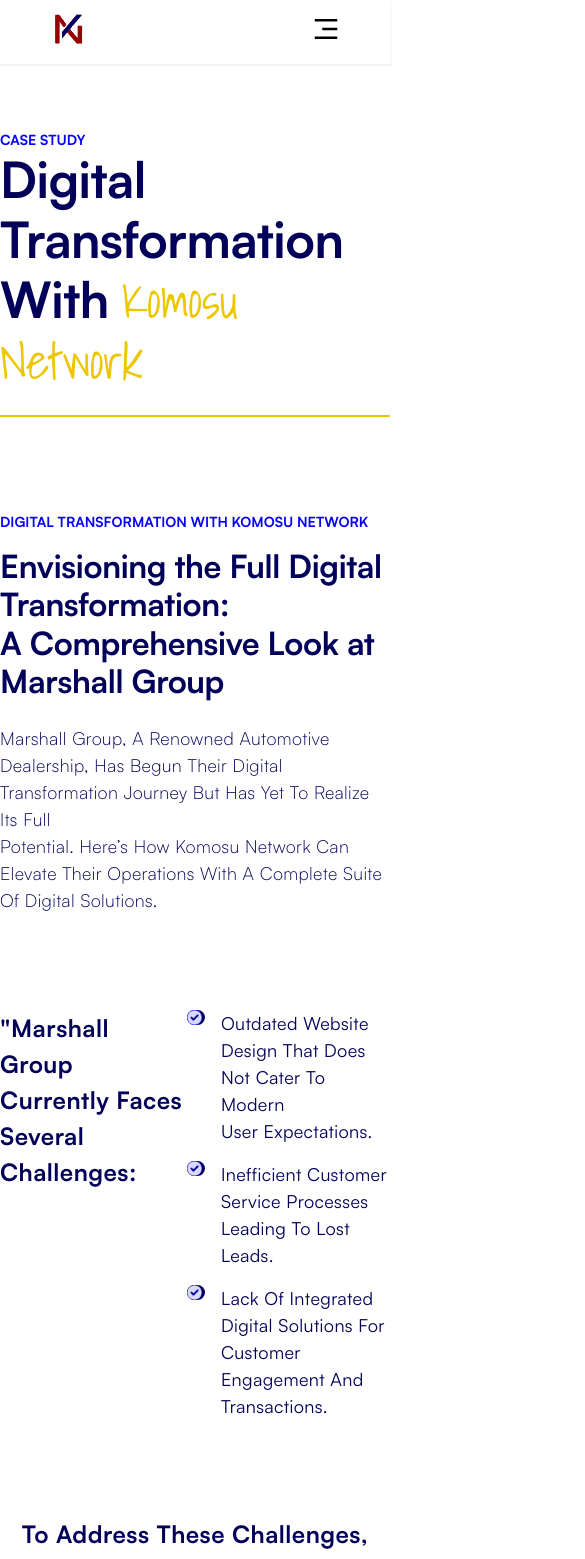
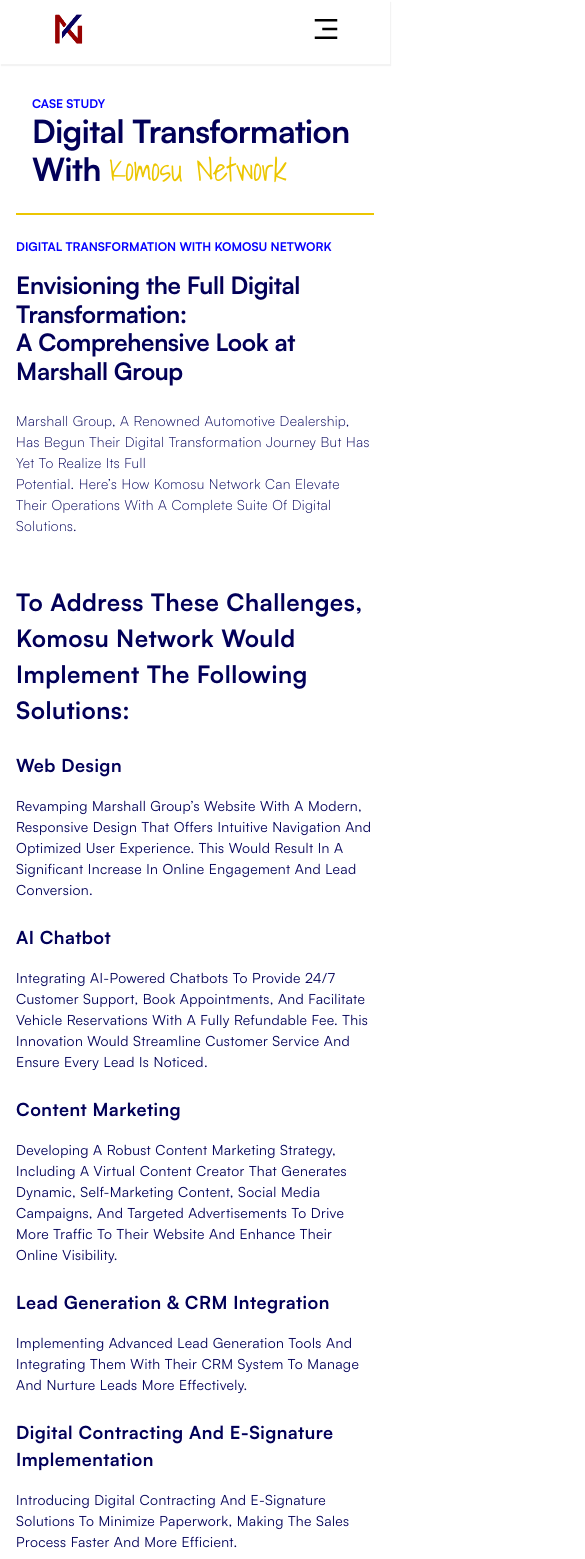
Before and after one commit to Yomi-daniels/Komosu, a Next.js app: page /case-study in a window 390 px wide. Shown: the top 1559 px of the page, 585 px wide, since content can reach past the window. Built offline with nearby package versions, Linux system fonts and the light colour scheme; a web font is replaced by a local one.

Commit message:
updating media queries

```diff
--- a/src/app/case-study/casestudy.module.css
+++ b/src/app/case-study/casestudy.module.css
@@ -36,6 +36,24 @@
 
 .casespan {
   color: var(--yellow);
+}
+
+/* CASE STUDY HEADER MEDIA SCREEN */
+
+@media (max-width: 450px) {
+  .CaseStudyHeader {
+    padding-left: 1rem;
+    padding-right: 1rem;
+    margin: 0 1rem;
+  }
+
+  .CaseStudyHeader h5 {
+    font-size: 12px;
+  }
+
+  .CaseStudyHeader h1 {
+    font-size: 32px;
+  }
 }
 
 /* DIGITAL TRANSFORMATION SECTION */
@@ -201,7 +219,67 @@
   font-family: var(--text-Font-Regular);
   text-align: center;
   margin-top: 6rem;
-  width: 1120px;
+  max-width: 1120px;
+}
+
+/* DIGITAL TRANSFORMATION MEDIA SCREEN */
+
+@media (max-width: 450px) {
+  .DigitalTransformationSection {
+    margin-top: 1.5rem;
+    padding: 0 1rem;
+  }
+
+  .headingsection h5 {
+    font-size: 12px;
+  }
+
+  .headingsection h2 {
+    font-size: 24px;
+  }
+
+  .headingsection p {
+    font-size: 14px;
+  }
+
+  .secondheadingsection {
+    margin-top: 3rem;
+    flex-direction: column;
+    gap: 1em;
+  }
+
+  .challangescontent p {
+    font-size: 14px;
+  }
+  .thirdheadingsection {
+    margin-top: 3rem;
+  }
+
+  .thirdsectionheader {
+    text-align: left;
+  }
+
+  .textconent h4 {
+    font-size: 18px;
+  }
+
+  .textconent p {
+    font-size: 14px;
+  }
+
+  .textcontentflex {
+    flex-direction: column;
+    gap: 1.5em;
+    margin-bottom: 1.5rem;
+  }
+
+  .secondheadingsection {
+    display: none;
+  }
+
+  .lastheadingtext {
+    display: none;
+  }
 }
 
 /* CASE STUDY CONTACT SECTION */
@@ -271,3 +349,28 @@
   right: 0;
   top: 10%;
 }
+
+/* CASE STUDY MEDIA SCREEN */
+
+@media (max-width: 450px) {
+  .contactLinksection {
+    margin-top: 3rem;
+    height: 300px;
+  }
+
+  .topimgabsolute,
+  .bottomimgabsolute {
+    display: none;
+  }
+
+  .contactLinkContainer h4 {
+    font-size: 24px;
+  }
+
+  .contactLinkContainer button {
+    width: 139px;
+    height: 44px;
+    padding: 8px;
+    font-size: 14px;
+  }
+}
--- a/src/app/case-study/casestudycontact/CaseStudyContactLink.jsx
+++ b/src/app/case-study/casestudycontact/CaseStudyContactLink.jsx
@@ -2,19 +2,24 @@ import casestyles from "../casestudy.module.css";
 import Link from "next/link";
 import Image from "next/image";
 const CaseStudyContactLink = () => {
-  return <section className={casestyles.contactLinksection}>
-        <div className={casestyles.contactLinkContainer}>
+  return (
+    <section className={casestyles.contactLinksection}>
+      <div className={casestyles.contactLinkContainer}>
         <div className={casestyles.topimgabsolute}>
-            <Image src="/Group 2.png" fill/>
+          <Image src="/Group 2.png" fill />
         </div>
-            <h4>Transform Your Sales with Our Proven Lead <br /> Generation Solutions</h4>
-            <Link href="/contact"><button>Contact us</button></Link>
-            <div className={casestyles.bottomimgabsolute}>
-            <Image src="/Group 2.png" fill/>
+        <h4>
+          Transform Your Sales with Our Proven Lead <br /> Generation Solutions
+        </h4>
+        <Link href="/request-demo">
+          <button>Get Started</button>
+        </Link>
+        <div className={casestyles.bottomimgabsolute}>
+          <Image src="/Group 2.png" fill />
         </div>
-        </div>
-  </section>;
-
+      </div>
+    </section>
+  );
 };
 
 export default CaseStudyContactLink;
```
